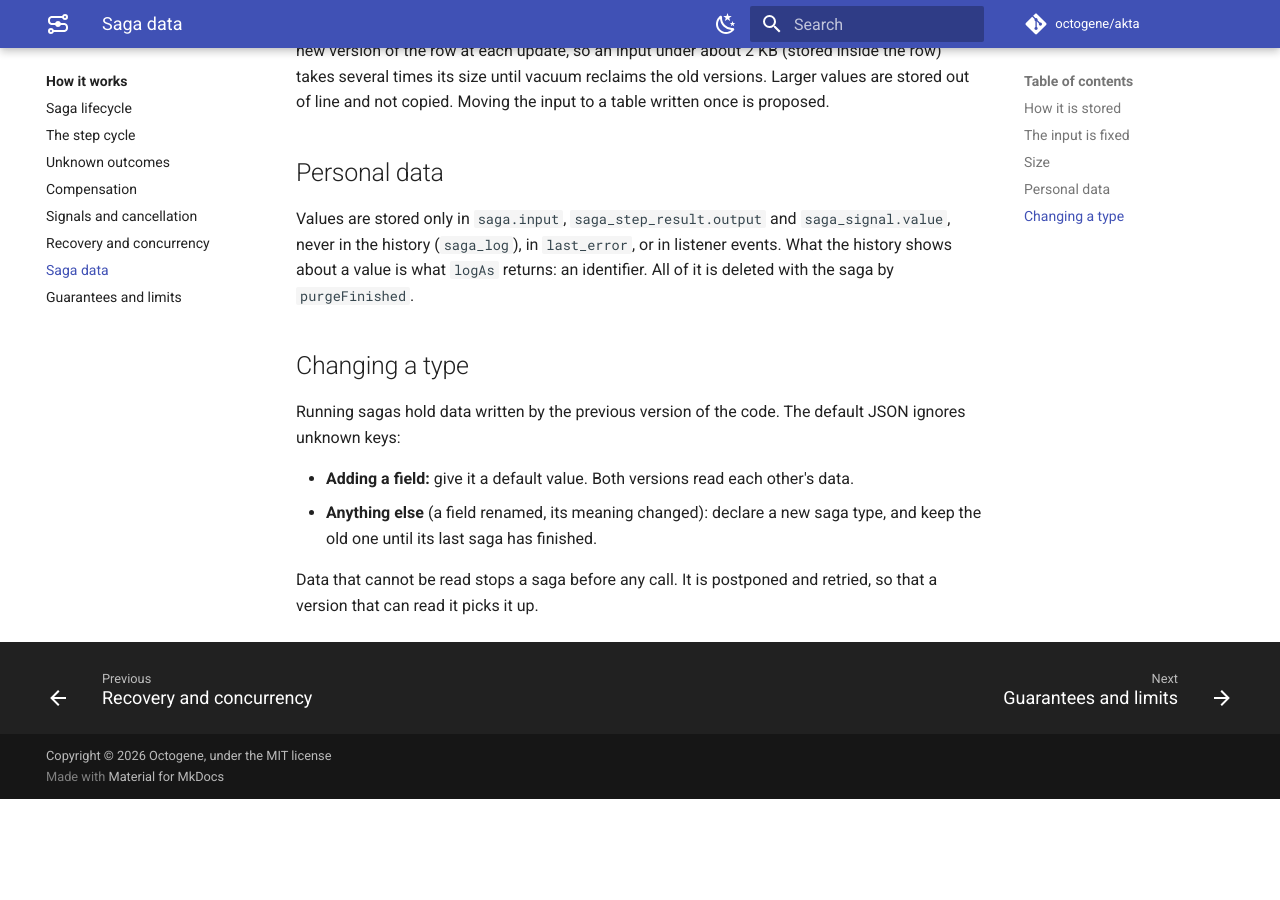
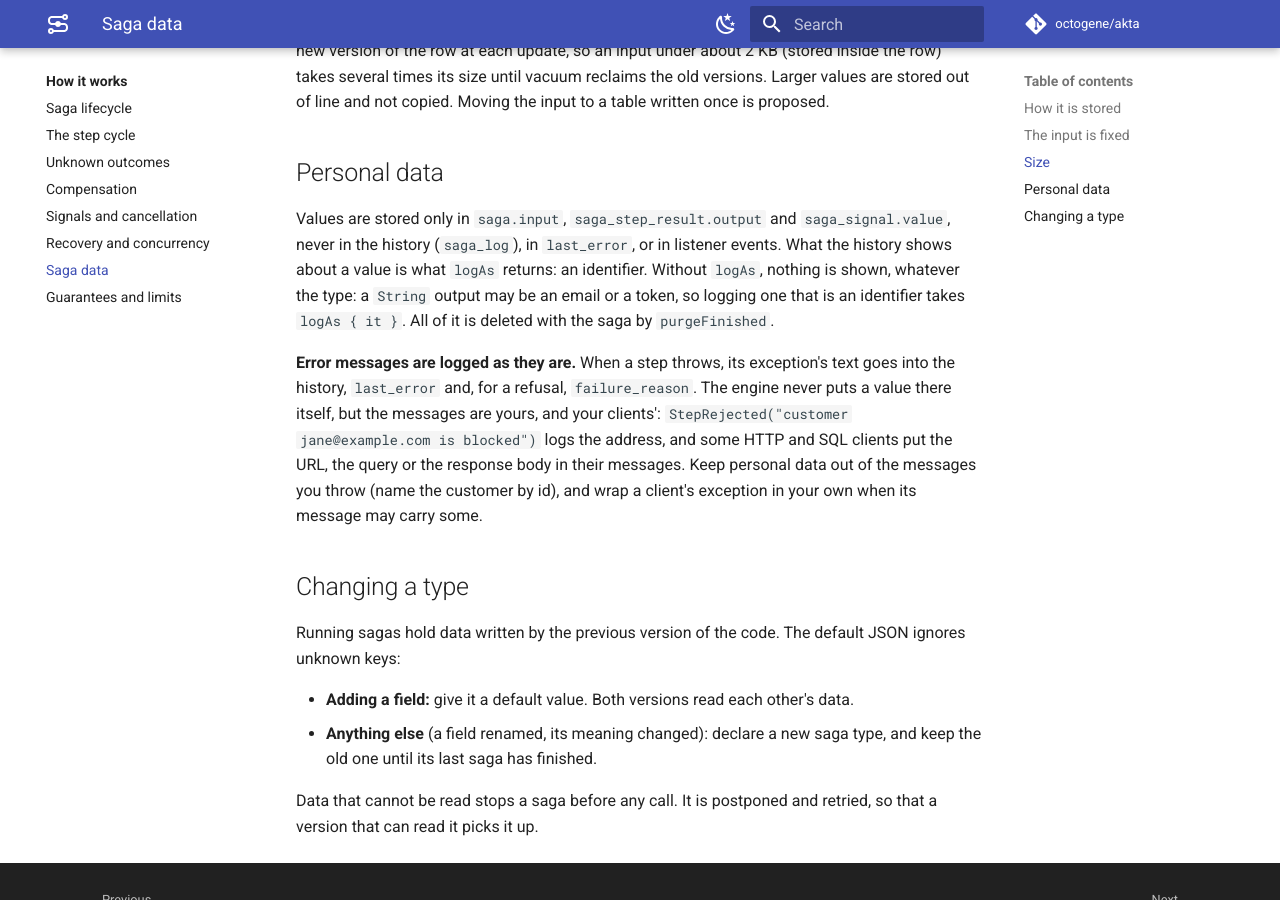
Before and after one commit to octogene/akta, an MkDocs documentation site: the page built from docs/how-it-works/saga-data.md, in a window 1280 px wide and 900 px high, scrolled down 1312 px. Built offline with MkDocs 1.6.1 and Material for MkDocs 9.7.7, drawn with Linux system fonts in a browser that asks for light colours; comment, search, counter and statistics services are not loaded; before the commit the page ends 2111 px from its top, so only the background shows below that.

Commit message:
Log no String output by default, and say exception messages are logged as is
The DSL logged a step<String>'s whole output in the history when no logAs
was given (ref=<value>), while a signal step and a hand-written step log
nothing by default. The docs promise that only what logAs returns is
logged, so a step returning an email or a token as a String wrote it to
saga_log and to listener events, quietly.

A DSL step now logs nothing about its output without logAs, whatever its
type. A String that is an identifier is logged with logAs { it }, as the
KDoc and the first-saga example now show. Existing sagas whose String
steps lack logAs stop showing ref=... in their history.

Exception messages are another matter: a step's exception text goes into
the history, last_error and failure_reason as it is. The engine never
puts a value there, but the messages are the application's and its
clients' (a StepRejected naming a customer by email, an HTTP client
quoting a URL or a response body). saga-data.md and the guarantees page
now say so, and how to keep personal data out: name customers by id,
wrap a client's exception whose message may carry some. No sanitizing
hook was added: the rule is the application's to follow, and a hook
over every place a message is recorded would be easy to get wrong.

Co-Authored-By: Claude Opus 5.5 <noreply@anthropic.com>

```diff
--- a/docs/how-it-works/saga-data.md
+++ b/docs/how-it-works/saga-data.md
@@ -37,7 +37,9 @@ The input lives on the `saga` row, which is updated about 4 times per saga. Post
 
 ## Personal data
 
-Values are stored only in `saga.input`, `saga_step_result.output` and `saga_signal.value`, never in the history (`saga_log`), in `last_error`, or in listener events. What the history shows about a value is what `logAs` returns: an identifier. All of it is deleted with the saga by `purgeFinished`.
+Values are stored only in `saga.input`, `saga_step_result.output` and `saga_signal.value`, never in the history (`saga_log`), in `last_error`, or in listener events. What the history shows about a value is what `logAs` returns: an identifier. Without `logAs`, nothing is shown, whatever the type: a `String` output may be an email or a token, so logging one that is an identifier takes `logAs { it }`. All of it is deleted with the saga by `purgeFinished`.
+
+**Error messages are logged as they are.** When a step throws, its exception's text goes into the history, `last_error` and, for a refusal, `failure_reason`. The engine never puts a value there itself, but the messages are yours, and your clients': `StepRejected("customer jane@example.com is blocked")` logs the address, and some HTTP and SQL clients put the URL, the query or the response body in their messages. Keep personal data out of the messages you throw (name the customer by id), and wrap a client's exception in your own when its message may carry some.
 
 ## Changing a type
 
```
Also changed, not shown: docs/getting-started/first-saga.md (+1 -0 lines), docs/how-it-works/guarantees.md (+1 -1 lines), 2 other files.
